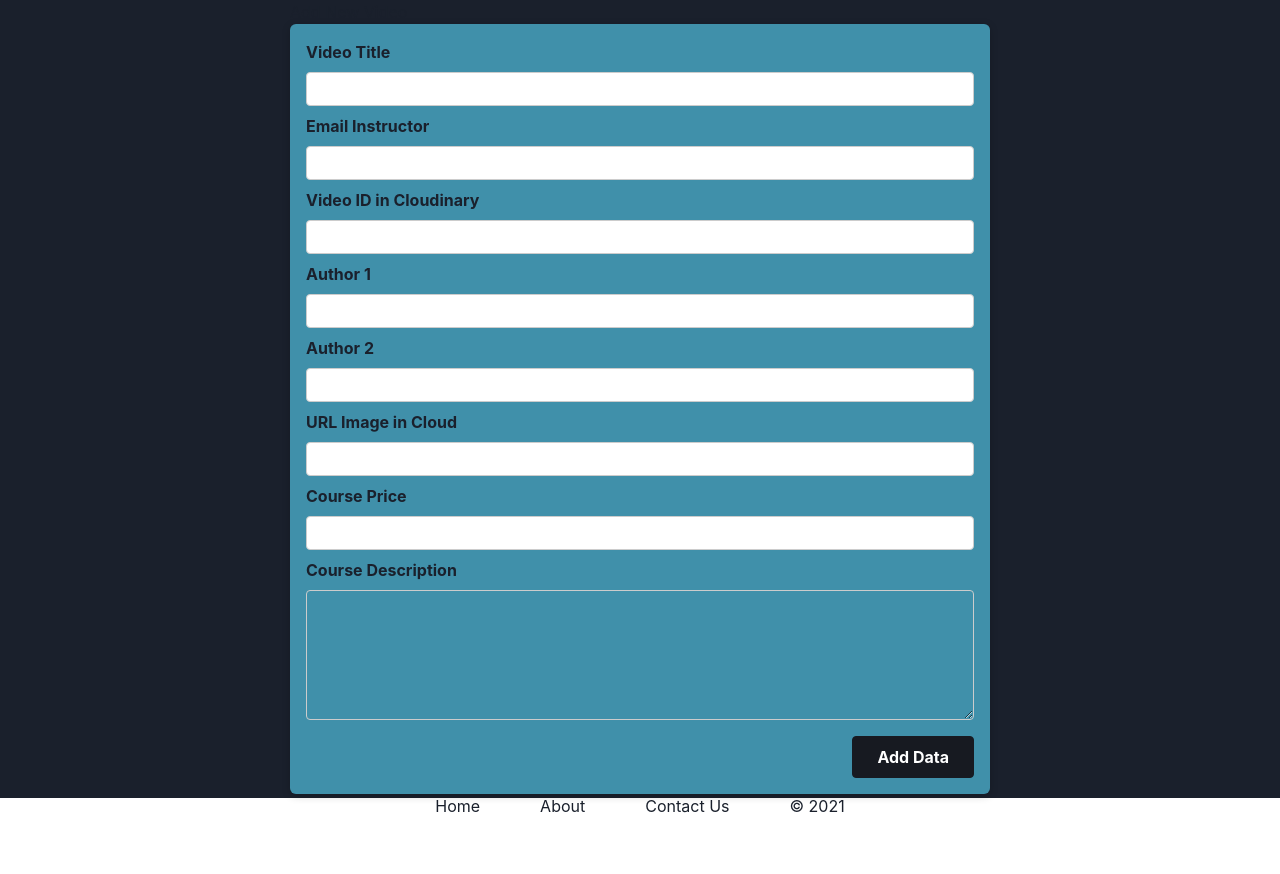
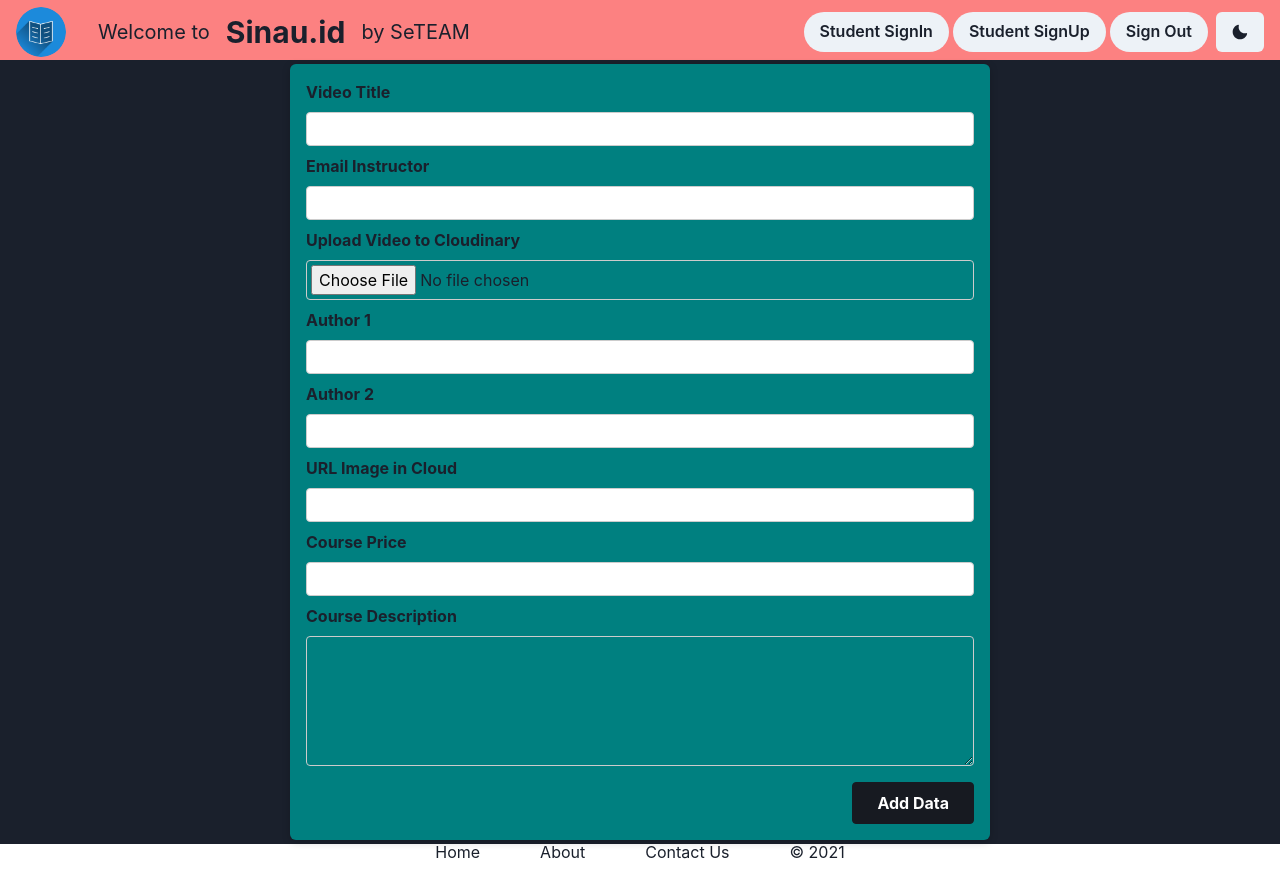
Before and after one commit to priambudiLB/SeTEAM, a Next.js app: page /AddNewVideoPage in a window 1280 px wide. Before the commit the page ends 828 px from the top, so only its background shows below. Built offline with nearby package versions, Linux system fonts and the light colour scheme.

Commit message:
add Navbar to addnewvideo paga

```diff
--- a/components/AddNewVideoForm/index.js
+++ b/components/AddNewVideoForm/index.js
@@ -1,6 +1,6 @@
 import CardFrame from '../Card';
 import classes from './NewVideoForm.module.css';
-import { useRef} from 'react';
+import { useRef, useState } from 'react';
 import { useRouter } from 'next/router';
 import { Textarea } from '@chakra-ui/react';
 
@@ -8,7 +8,7 @@ function AddNewVideoForm(props) {
 
   const titleVideo = useRef();
   const email = useRef();
-  const idVideo = useRef();
+  // const idVideo = useRef();
   const description = useRef();
   const author1 = useRef();
   const author2 = useRef();
@@ -17,6 +17,7 @@ function AddNewVideoForm(props) {
   const router = useRouter();
   // const reviewCount: 34,
   // const rating: 4,
+  const [vidSelected, setVidSelected] = useState('');
 
 
   function submitHandler(event) {
@@ -24,7 +25,7 @@ function AddNewVideoForm(props) {
     event.preventDefault();
     const enterTitle = titleVideo.current.value;
     const enterEmail = email.current.value;
-    const enterVid = idVideo.current.value;
+
 
 
     const enterAuthor1 = author1.current.value;
@@ -36,22 +37,41 @@ function AddNewVideoForm(props) {
     const infoData = {
       title: enterTitle,
       email: enterEmail,
-      idVideo: enterVid,
+      idVideo: vidSelected,
       desc: enterDescription,
       author1: enterAuthor1,
-      author2:enterAuthor2,
+      author2: enterAuthor2,
       price: enterFormattedPrice,
       urlImage: enterImageUrl,
       reviewCount: 54,
       rating: 4,
     };
+
+    // upload video
+    const formData = new FormData();
+    formData.append('file', dataSelected);
+    formData.append('upload_preset', bqvneyqd);
+    // problem, data kredensial terlalu terexpose !!!!!!
+    const address = 'https://api.cloudinary.com/v1_1/di1kxmnrn/image/upload';
+    fetch(address, {
+      method: 'POST', // or 'PUT',
+      body: formData,
+    })
+      .then(data => {
+        console.log('success: ', data);
+      })
+      .catch((error) => {
+        console.log('error: ', error);
+      });
+
+
     // console.log(infoData);
     props.onAddVideoData(infoData);
     router.push('/AvailableCourses');
   }
 
   return (
-    <CardFrame>
+    <CardFrame bg={'black'}>
       <form className={classes.form} onSubmit={submitHandler}>
         <div className={classes.control}>
           <label htmlFor="title-video">Video Title</label>
@@ -62,8 +82,12 @@ function AddNewVideoForm(props) {
           <input type="text" required id="email-instructor" ref={email} />
         </div>
         <div className={classes.control}>
-          <label htmlFor="id-video">Video ID in Cloudinary</label>
-          <input type="text" required id="id-video" ref={idVideo} />
+          <label htmlFor="id-video">Upload Video to Cloudinary</label>
+          {/* <input type="file" required id="id-video" ref={idVideo} /> */}
+          <input type="file"
+            onChange={(event) => {
+              setVidSelected(event.target.files[0]);
+            }} />
         </div>
         <div className={classes.control}>
           <label htmlFor="author1">Author 1</label>
@@ -83,7 +107,7 @@ function AddNewVideoForm(props) {
         </div>
         <div className={classes.control}>
           <label htmlFor="description">Course Description</label>
-          <Textarea type="text"  id="description" required rows="5" description="course desc" ref={description} />
+          <Textarea type="text" id="description" required rows="5" description="course desc" ref={description} />
         </div>
         <div className={classes.actions}>
           {/* button inside <form> will fire after submitHandler clicked */}
--- a/components/Card/Card.module.css
+++ b/components/Card/Card.module.css
@@ -1,5 +1,5 @@
 .card {
-    background-color: rgb(64, 144, 170);
+    background-color: teal;
     border-radius: 6px;
     box-shadow: 0 2px 8px rgba(0, 0, 0, 0.2);
     width: 700px;
--- a/pages/AddNewVideoPage.js
+++ b/pages/AddNewVideoPage.js
@@ -1,5 +1,6 @@
 import AddNewVideoForm from '../components/AddNewVideoForm';
 import { Wrap, WrapItem, Center } from '@chakra-ui/layout';
+import Navvbar from '../components/navvbar';
 function NewVideoPage() {
 
   function AddVideoData(videoData) {
@@ -17,16 +18,20 @@ function NewVideoPage() {
   }
 
   return (
+    <>
+      <Navvbar />
       <Wrap justify={'center'} bg={'rgb(26, 32, 44);'}>
+
         <WrapItem >
           <Center>
             <section>
-            <h1>Add New Video</h1>
-            <AddNewVideoForm onAddVideoData={AddVideoData}/>
+
+              <AddNewVideoForm onAddVideoData={AddVideoData} />
             </section>
           </Center>
         </WrapItem>
       </Wrap>
+    </>
   );
 
 }
--- a/pages/dashboard.js
+++ b/pages/dashboard.js
@@ -10,7 +10,6 @@ import {
 import { useState } from 'react';
 import ProgressDashboard from '../components/ProgressDashboard/index';
 import UploadVideoClD from '../components/UploadVideoCloudinary';
-import SignOutUser from '../components/SignOutUser';
 
 function Dashboard() {
   const [value, changeValue] = useState(1);
--- a/styles/globals.css
+++ b/styles/globals.css
@@ -4,6 +4,12 @@ body {
   margin: 0;
   font-family: -apple-system, BlinkMacSystemFont, Segoe UI, Roboto, Oxygen,
     Ubuntu, Cantarell, Fira Sans, Droid Sans, Helvetica Neue, sans-serif;
+}
+
+input[type="text"], textarea {
+
+  background-color : white;
+
 }
 
 a {
```
Also changed, not shown: pages/AvailableCourses.js (+2 -6 lines). Lines whose indentation alone changed are shown as unchanged.
